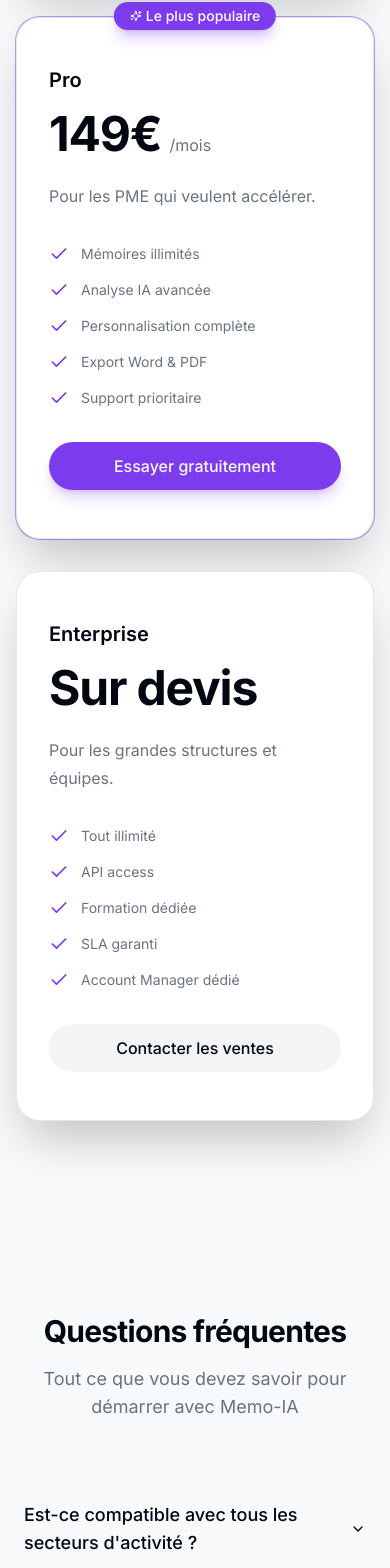
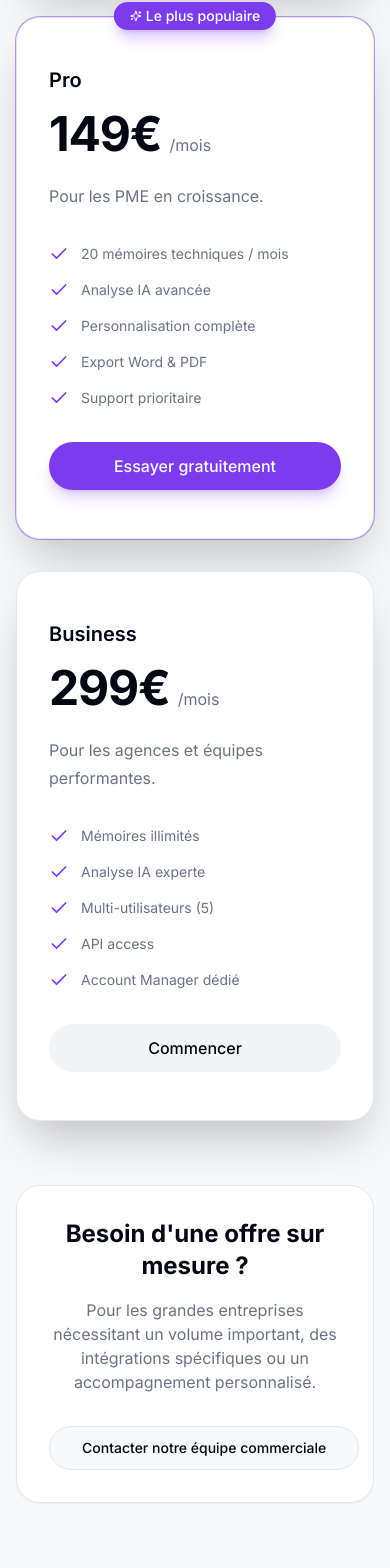
Before and after one commit to Anthony-Access/trainia-saas-starter, a Next.js app: page / in a window 390 px wide. Shown: the part 6845-8413 px from the top of the page. Built offline with nearby package versions, Linux system fonts and the light colour scheme; no server answers.

Commit message:
feat: add landing page pricing section component

```diff
--- a/components/landing/PricingSection.tsx
+++ b/components/landing/PricingSection.tsx
@@ -25,9 +25,9 @@ const plans = [
     name: "Pro",
     price: "149€",
     period: "/mois",
-    description: "Pour les PME qui veulent accélérer.",
+    description: "Pour les PME en croissance.",
     features: [
-      "Mémoires illimités",
+      "20 mémoires techniques / mois",
       "Analyse IA avancée",
       "Personnalisation complète",
       "Export Word & PDF",
@@ -37,18 +37,18 @@ const plans = [
     popular: true,
   },
   {
-    name: "Enterprise",
-    price: "Sur devis",
-    period: "",
-    description: "Pour les grandes structures et équipes.",
+    name: "Business",
+    price: "299€",
+    period: "/mois",
+    description: "Pour les agences et équipes performantes.",
     features: [
-      "Tout illimité",
+      "Mémoires illimités",
+      "Analyse IA experte",
+      "Multi-utilisateurs (5)",
       "API access",
-      "Formation dédiée",
-      "SLA garanti",
       "Account Manager dédié",
     ],
-    cta: "Contacter les ventes",
+    cta: "Commencer",
     popular: false,
   },
 ];
@@ -143,7 +143,7 @@ export function PricingSection() {
           </p>
         </div>
 
-        <div className="grid grid-cols-1 md:grid-cols-3 gap-8 max-w-7xl mx-auto">
+        <div className="grid grid-cols-1 md:grid-cols-3 gap-8 max-w-7xl mx-auto mb-16">
           {plans.map((plan, index) => (
             <motion.div
               key={plan.name}
@@ -156,6 +156,22 @@ export function PricingSection() {
             </motion.div>
           ))}
         </div>
+
+        {/* Enterprise / Custom Quote Section */}
+        <motion.div
+          initial={{ opacity: 0, y: 20 }}
+          whileInView={{ opacity: 1, y: 0 }}
+          viewport={{ once: true }}
+          className="max-w-4xl mx-auto text-center bg-card border border-border rounded-3xl p-8 md:p-12 shadow-sm"
+        >
+          <h3 className="text-2xl font-bold mb-4">Besoin d&apos;une offre sur mesure ?</h3>
+          <p className="text-muted-foreground mb-8 max-w-2xl mx-auto">
+            Pour les grandes entreprises nécessitant un volume important, des intégrations spécifiques ou un accompagnement personnalisé.
+          </p>
+          <Button variant="outline" size="lg" className="rounded-full px-8" asChild>
+            <Link href="/contact">Contacter notre équipe commerciale</Link>
+          </Button>
+        </motion.div>
       </div>
     </section>
   );
```
